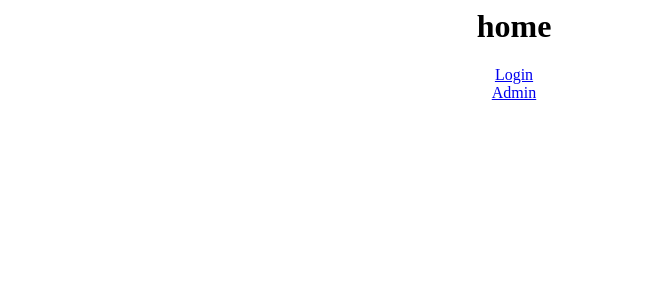
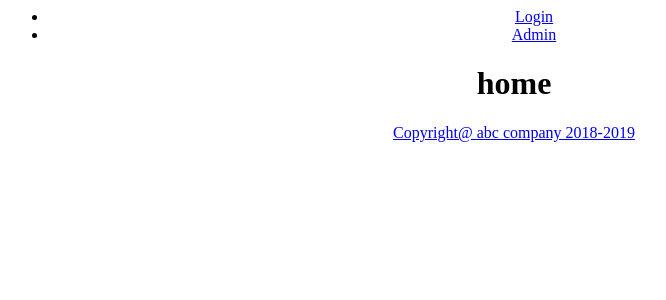
Before and after one commit to sangram203/ang-login-app, an Angular app: page / in a window 1280 px wide. Shown: the top 300 px of the page, without its empty margins (126-792 px from the left). Built offline with nearby package versions, Linux system fonts and the light colour scheme.

Commit message:
7 files modified

```diff
--- a/src/app/app.component.html
+++ b/src/app/app.component.html
@@ -1,5 +1,7 @@
 <div class="mainContainer">
   <div class="mainWrapper">
+    <app-nav></app-nav>
    <router-outlet></router-outlet>
+   <app-footer></app-footer>
   </div>
 </div>
--- a/src/app/app.module.ts
+++ b/src/app/app.module.ts
@@ -8,6 +8,8 @@ import { LoginComponent } from './login/login.component';
 import { HomeComponent } from './home/home.component';
 import { AdminComponent } from './admin/admin.component';
 import { NotFoundComponent } from './notfound/notfound.component';
+import { NavComponent } from './includes/navigation/nav.component';
+import { FooterComponent } from './includes/footer/footer.component';
 
 @NgModule({
   imports:      [
@@ -26,6 +28,8 @@ import { NotFoundComponent } from './notfound/notfound.component';
     LoginComponent,
     HomeComponent,
     AdminComponent,
+    NavComponent,
+    FooterComponent,
     NotFoundComponent
     ],
   bootstrap:    [ AppComponent ]
--- a/src/app/home/home.component.html
+++ b/src/app/home/home.component.html
@@ -1,5 +1,3 @@
 <div>
   <h1>home</h1>
-  <div><a routerLink="login">Login</a></div>
-  <div><a routerLink="admin">Admin</a></div>
 </div>
--- a/src/app/includes/footer/footer.component.html
+++ b/src/app/includes/footer/footer.component.html
@@ -0,0 +1,3 @@
+<div class="footerContainer">
+  <a href="#">Copyright@ {{companyName }} {{annualsession}}</a>
+</div>
--- a/src/app/includes/footer/footer.component.ts
+++ b/src/app/includes/footer/footer.component.ts
@@ -0,0 +1,12 @@
+import { Component } from '@angular/core';
+
+@Component({
+  selector:'app-footer',
+  templateUrl:'./footer.component.html',
+  styleUrls: ['./footer.component.css']
+})
+
+export class FooterComponent{
+  companyName:string = "abc company";
+  annualsession:any =  "2018-2019"
+}
--- a/src/app/includes/navigation/nav.component.html
+++ b/src/app/includes/navigation/nav.component.html
@@ -0,0 +1,6 @@
+<nav>
+  <ul>
+    <li><a routerLink="login">Login</a></li>
+    <li><a routerLink="admin">Admin</a></li>
+  </ul>
+</nav>
```
Also changed, not shown: src/app/includes/navigation/nav.component.ts (+10 -0 lines).
